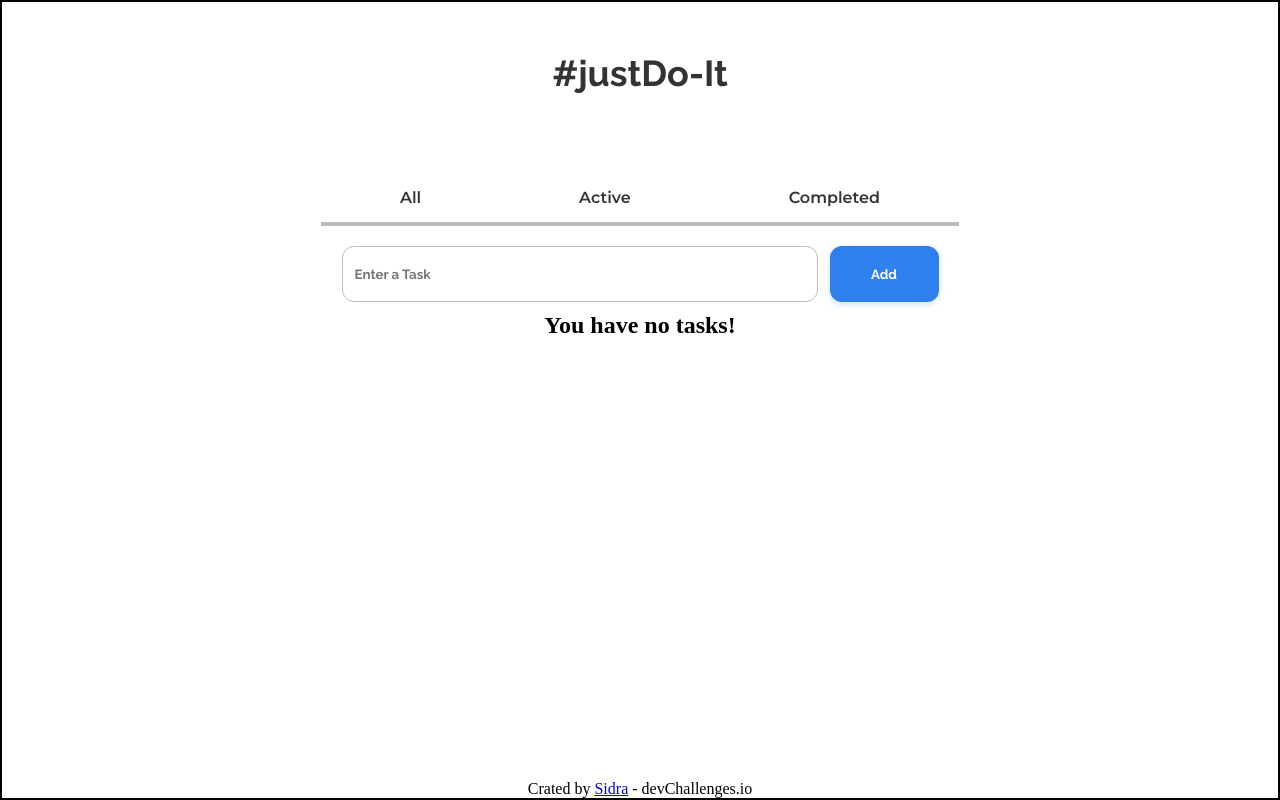
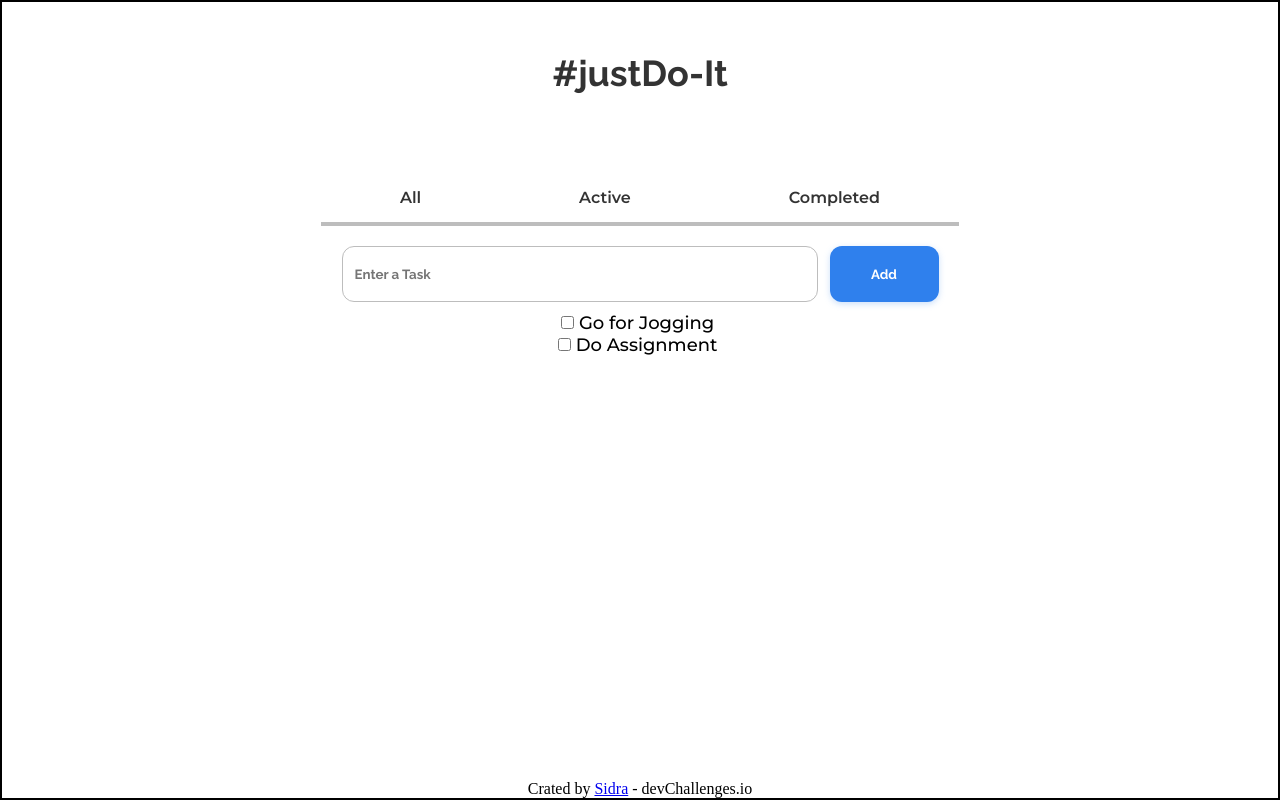
Before and after one commit to sidramwaseem/toDoList, a React (Create React App) app: page /all in a window 1280 px wide. Built offline with nearby package versions, Linux system fonts and the light colour scheme.

Commit message:
Update All.jsx

```diff
--- a/src/components/All/All.jsx
+++ b/src/components/All/All.jsx
@@ -1,14 +1,21 @@
 import React from "react";
 import "./All.css";
 import Form from "../Form/Form.jsx";
-import Task from "../Task/Task.jsx";
+// import Task from "../Task/Task.jsx";
 // import {useParams} from 'react-router-dom';
 
 function All(props) {
   return (
     <div className="All-container">
-      <Form handleChange={props.handleChange} handleClick={props.handleClick} />
-      <Task />
+      <Form handleChange={props.handleChange} />
+      <ul className="all_task-list">
+        {props.task.map((task, index) => (
+          <li key={index}>
+            <input type="checkbox" name="checkbox" id={task.id} />
+            <label>{task.text}</label>
+          </li>
+        ))}
+      </ul>
     </div>
   );
 }
```
